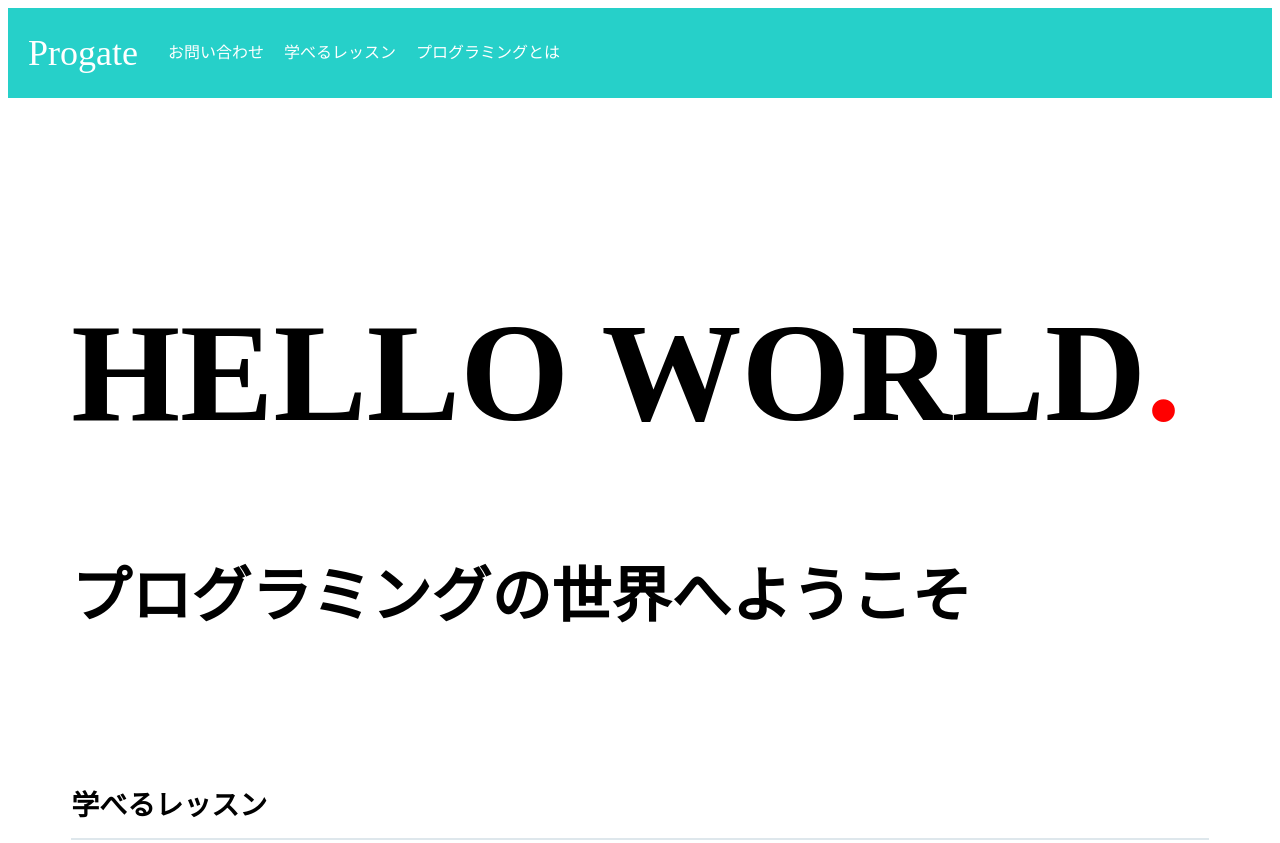
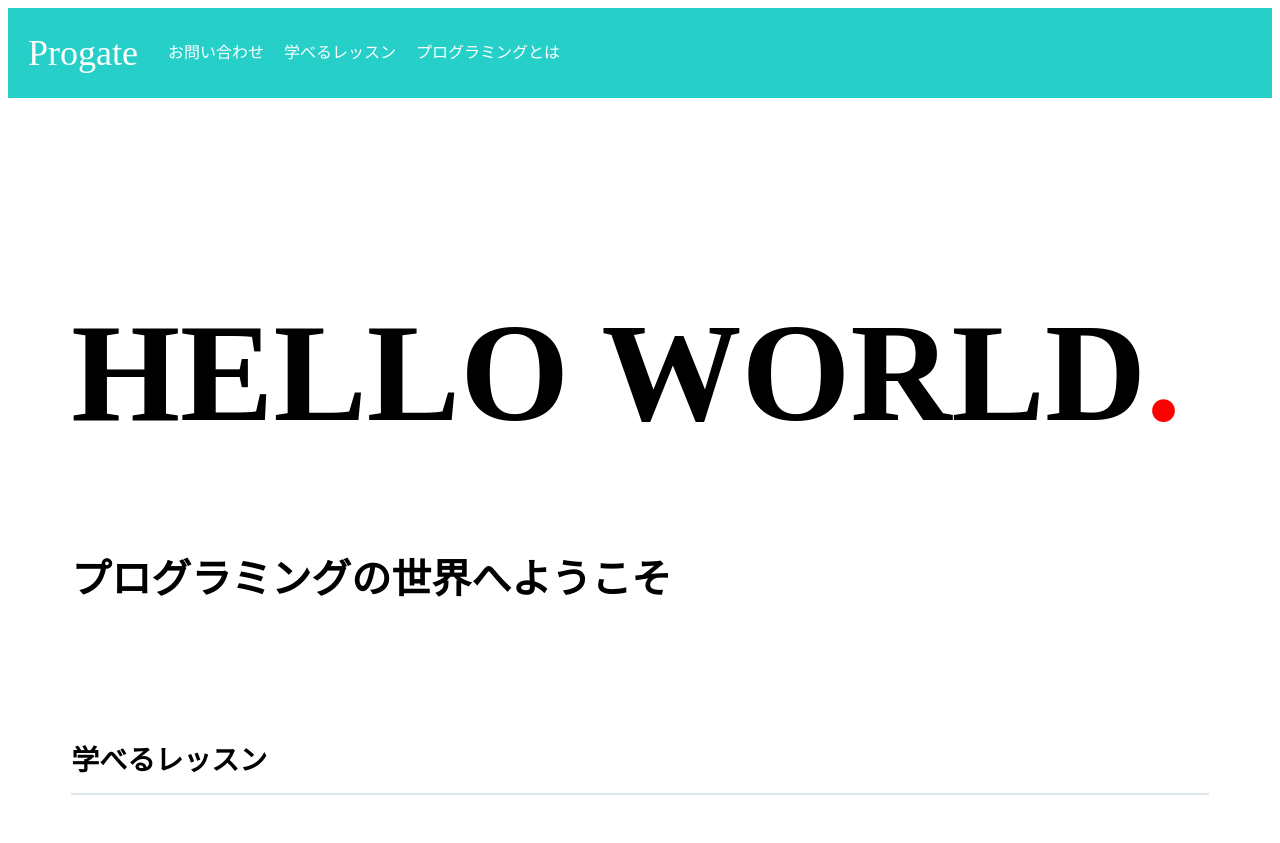
Before and after one commit to s0720/s0720.github.io, a plain HTML site: page index.html in a window 1280 px wide. Shown: the top 843 px of the page. Drawn offline with Linux system fonts and the light colour scheme.

Commit message:
Update stylesheet.css

```diff
--- a/stylesheet.css
+++ b/stylesheet.css
@@ -115,3 +115,8 @@ footer {
 .footer-menu p {
     padding-bottom:20px;
 }
+
+@media(max-width:1920px) {
+.contents1 h2 {
+    font-size:40px;
+    }
```
